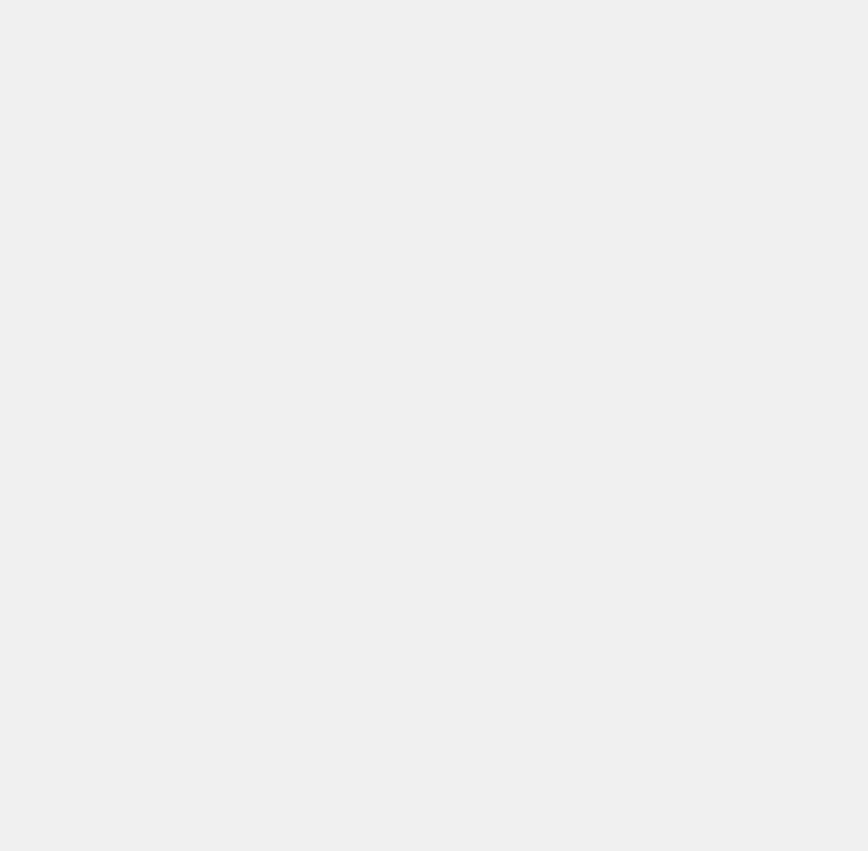
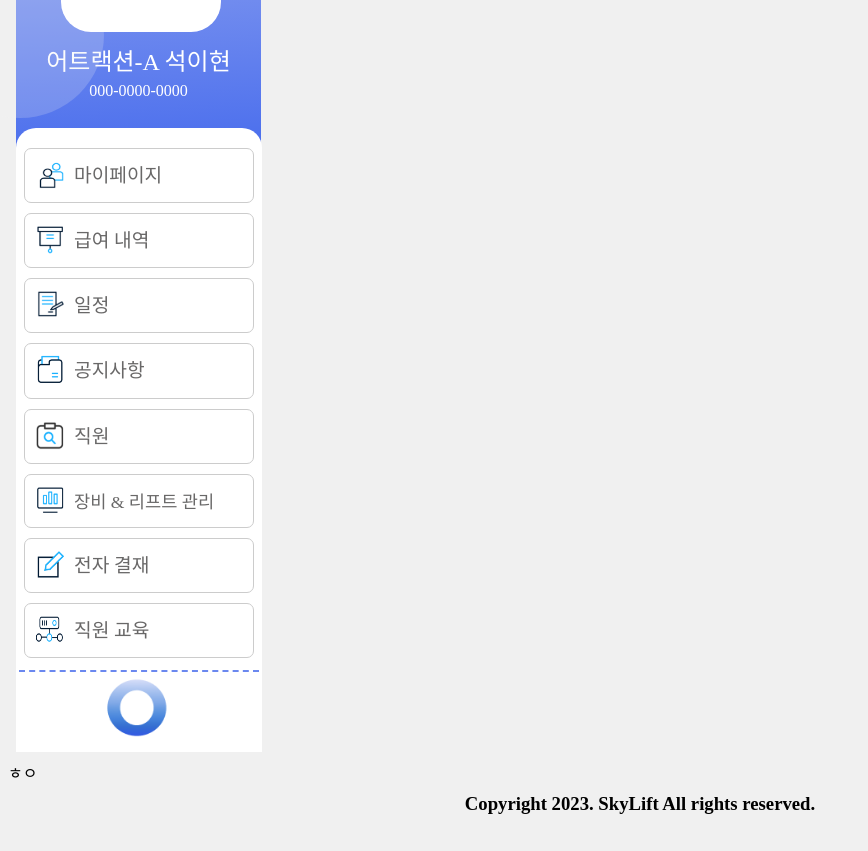
Before and after one commit to Leekj3393/TeamStrato-Front, a React (Create React App) app in the folder FINAL_FRONT/: page /equipment in a window 1280 px wide. Before the commit this address had no page. Shown: the part 200-1051 px from the top of the page, without its empty margins (0-868 px from the left). Before the commit the page ends 800 px from the top, so only its background shows below. Built offline with nearby package versions, Linux system fonts and the light colour scheme.

Commit message:
장비리스트 리듀서까지 작성 완료

```diff
--- a/FINAL_FRONT/src/App.js
+++ b/FINAL_FRONT/src/App.js
@@ -19,6 +19,8 @@ import ApprovalInProgress from "./pages/approval/ApprovalInProgress";
 import ApprovalAccessed from "./pages/approval/ApprovalAccessed";
 import ApprovalReturned from "./pages/approval/ApprovalReturned";
 import Calendar from "./pages/calendar/Calendar";
+import EquipmentSubLayout from "./layouts/EquipmentSubLayout";
+import Equipment from "./pages/equipment/Equipment";
 
 function App() {
   return (
@@ -48,6 +50,9 @@ function App() {
             <Route path="/approval/accessed" element={<ApprovalAccessed />} />
             <Route path="/approval/returned" element={<ApprovalReturned />} />
           </Route>
+          <Route path="/equipment" element={<EquipmentSubLayout/>}>
+            <Route index element={<Equipment/>} />
+          </Route>
           <Route path="/calendar" element={<Calendar/>}/>
         </Route>
       </Routes>
--- a/FINAL_FRONT/src/components/common/Navbar.js
+++ b/FINAL_FRONT/src/components/common/Navbar.js
@@ -42,7 +42,7 @@ function Navbar() {
         <NavLink to="/">
           <div className="home nav"><img className="menuIcon navImg" src="image/Member.png"></img>직원</div>
         </NavLink>
-        <NavLink to="/">
+        <NavLink to="/equipment">
           <div className="manager nav"><img className="menuIcon navImg" src="image/Management.png"></img>장비 & 리프트 관리</div>
         </NavLink>
         <NavLink to="/approval">
--- /dev/null
+++ b/FINAL_FRONT/src/layouts/EquipmentSubLayout.js
@@ -0,0 +1,17 @@
+import { Outlet } from "react-router-dom";
+import Navbar from "../components/common/Navbar";
+import Navbar2 from "../components/common/Navbar2";
+import Footer from "../components/common/Footer";
+
+function EquipmentSubLayout() {
+
+    return (
+        <>
+            <Navbar2/>
+            <Outlet/>
+
+        </>
+    );
+}
+
+export default EquipmentSubLayout;
--- /dev/null
+++ b/FINAL_FRONT/src/pages/equipment/Equipment.js
@@ -0,0 +1,14 @@
+
+
+function Equipment()
+{
+
+
+    return(
+        <div>
+            ㅎㅇ
+        </div>
+    );
+}
+
+export default Equipment;
```
Also changed, not shown: FINAL_FRONT/src/apis/EquipmentAPICalls.js (added, +22 -0 lines), FINAL_FRONT/src/modules/EquipmentModule.js (added, +16 -0 lines), FINAL_FRONT/src/modules/index.js (added, +8 -0 lines), 1 other file (tests, documents, lock files or other folders).
